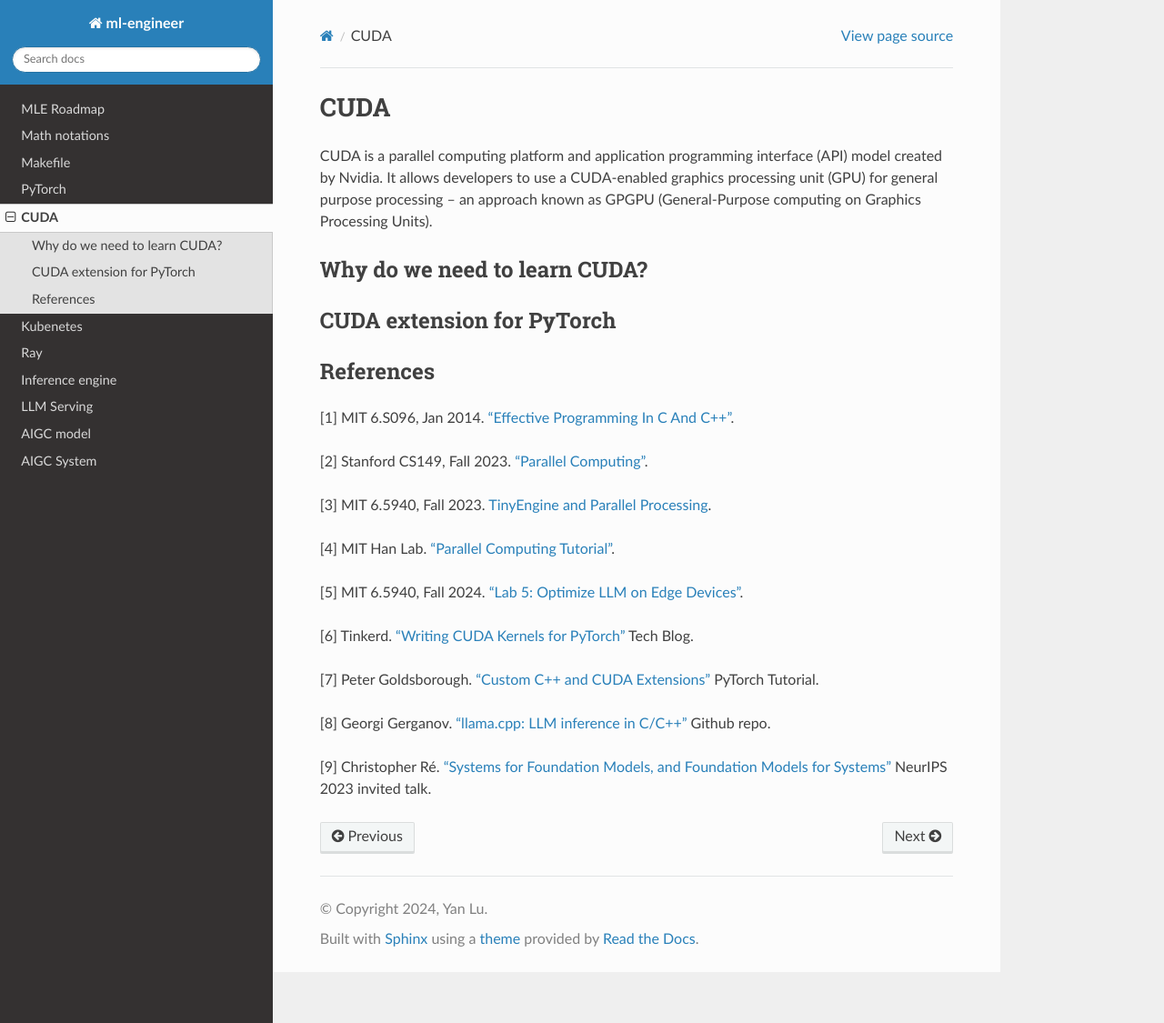
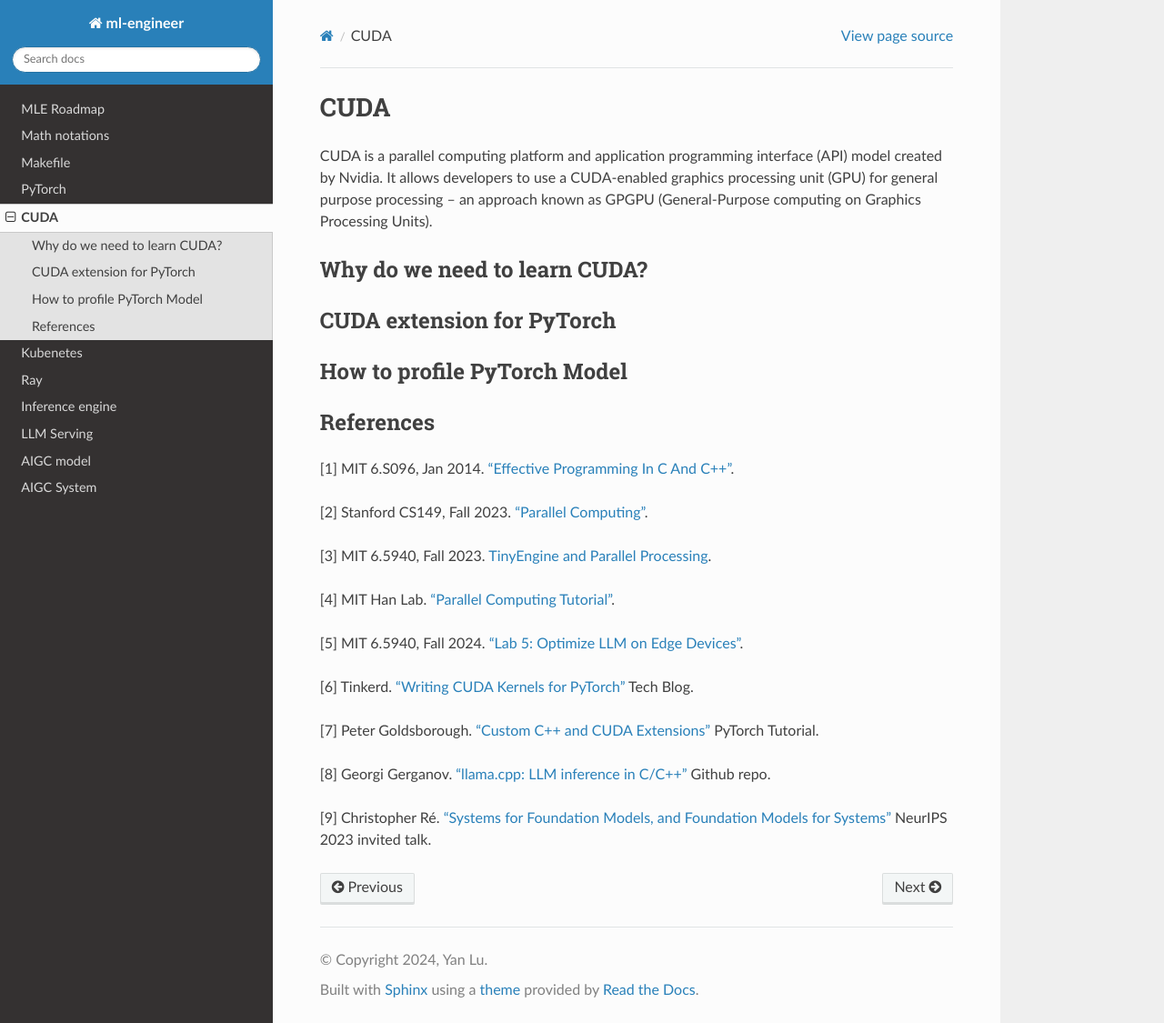
Before and after one commit to Jason-cs18/ml-engineer, a Sphinx documentation site: the page built from docs/source/cuda.rst, in a window 1280 px wide and 1125 px high. Shown: the whole window at 91% size. Built offline with Sphinx 7.4.7 and the Read the Docs theme 3.1.0, drawn with Linux system fonts in a browser that asks for light colours.

Commit message:
update cuda

```diff
--- a/docs/source/cuda.rst
+++ b/docs/source/cuda.rst
@@ -8,6 +8,9 @@ Why do we need to learn CUDA?
 ------------------------------
 
 CUDA extension for PyTorch
+----------------------------
+
+How to profile PyTorch Model
 ----------------------------
 
 References
```
